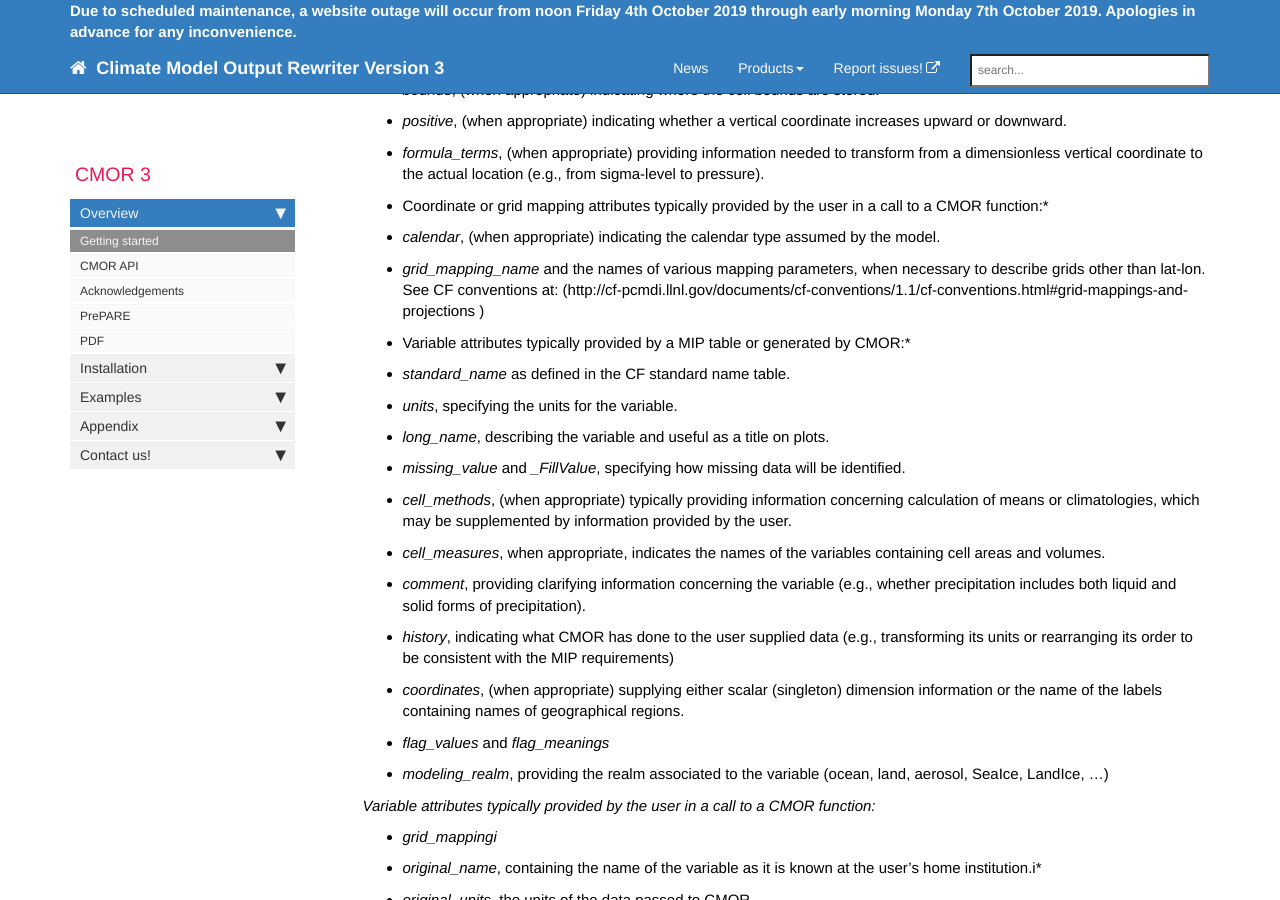
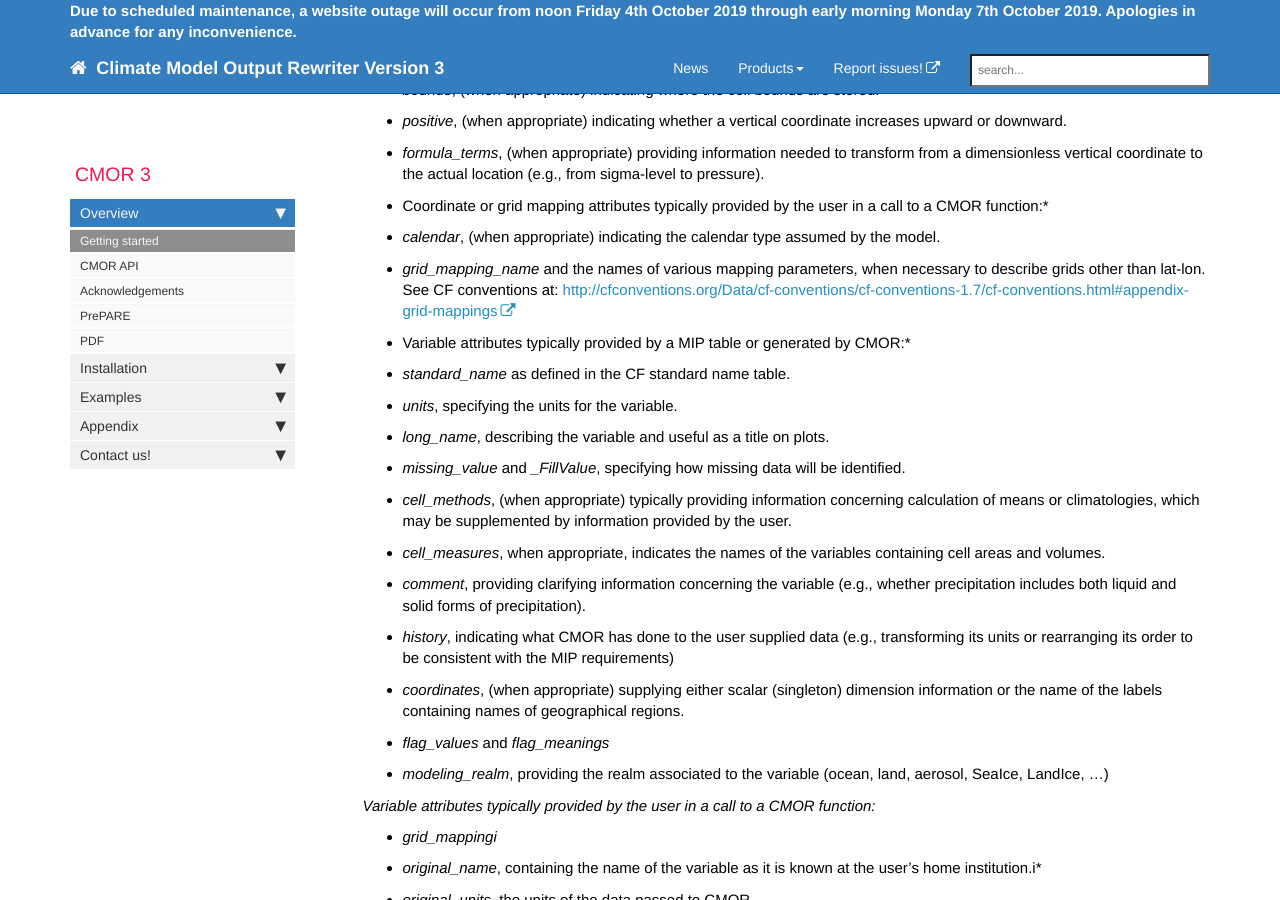
Before and after one commit to mauzey1/cmor3_documentation, a Jekyll site: the page built from index.md, in a window 1280 px wide and 900 px high, scrolled down 4304 px. Built offline with Jekyll 4.4.1, drawn with Linux system fonts in a browser that asks for light colours; nearby versions of some CDN libraries; comment, search, counter and statistics services are not loaded; some of the changed lines change nothing that is shown.

Commit message:
Replace CF conventions URL for grid mapping

```diff
--- a/index.md
+++ b/index.md
@@ -115,7 +115,7 @@ Note: additional global attributes can be added by the user via the cmor_set_cur
 * Coordinate or grid mapping attributes typically provided by the user in a call to a CMOR function:*
 
 * *calendar*, (when appropriate) indicating the calendar type assumed by the model.
-* *grid_mapping_name* and the names of various mapping parameters, when necessary to describe grids other than lat-lon.  See CF conventions at: (http://cf-pcmdi.llnl.gov/documents/cf-conventions/1.1/cf-conventions.html#grid-mappings-and-projections )
+* *grid_mapping_name* and the names of various mapping parameters, when necessary to describe grids other than lat-lon.  See CF conventions at: [http://cfconventions.org/Data/cf-conventions/cf-conventions-1.7/cf-conventions.html#appendix-grid-mappings](http://cfconventions.org/Data/cf-conventions/cf-conventions-1.7/cf-conventions.html#appendix-grid-mappings)
 
 * Variable attributes typically provided by a MIP table or generated by CMOR:*
 
```
